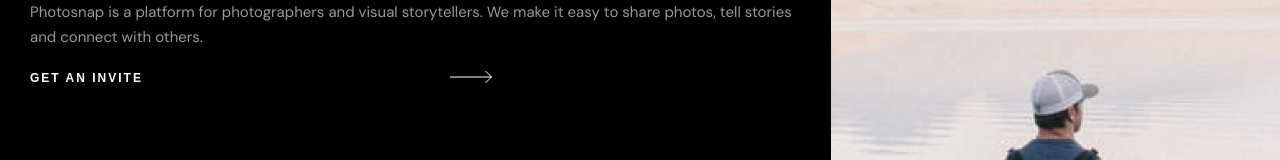
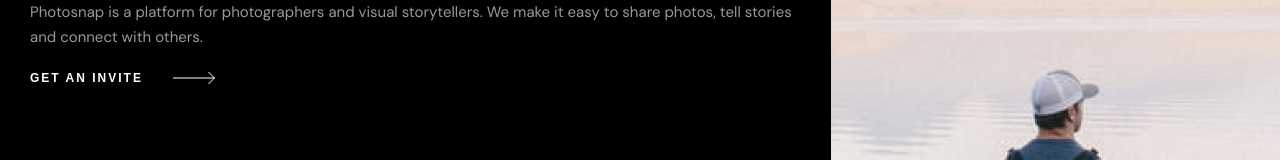
Before and after one commit to ding-09/photosnap, a React (Create React App) app: page / in a window 1280 px wide. Shown: the part 248-408 px from the top of the page. Built offline with nearby package versions, Linux system fonts and the light colour scheme; the HTML template or start-up script is replaced by a standard one.

Commit message:
fixed button styling issue

```diff
--- a/src/components/Footer/index.styled.js
+++ b/src/components/Footer/index.styled.js
@@ -89,6 +89,10 @@ export const StyledFooter = styled.footer`
       display: flex;
       flex-direction: column;
       justify-content: space-between;
+      align-items: flex-end;
+      button {
+        margin: 0;
+      }
     }
   }
 `;
--- a/src/components/Hero.styled.js
+++ b/src/components/Hero.styled.js
@@ -19,9 +19,6 @@ export const StyledHero = styled.section`
     p {
       margin: 2rem 0;
     }
-    button {
-      min-width: 60%;
-    }
   }
 
 `;
--- a/src/components/Home/index.styled.js
+++ b/src/components/Home/index.styled.js
@@ -19,6 +19,8 @@ export const StyledHome = styled.section`
     }
   }
 
+
+
   /* MEDIA QUERIES */
   @media (min-width: 768px) {
     .main-content > section {
@@ -31,4 +33,5 @@ export const StyledHome = styled.section`
       }
     }
   }
+
 `;
--- a/src/components/Stories/StoryCard.styled.js
+++ b/src/components/Stories/StoryCard.styled.js
@@ -27,5 +27,6 @@ export const StyledStoryCard = styled.article`
   }
   button {
     margin-top: 2rem;
+    justify-content: space-between;
   }
 `;
--- a/src/styles/Buttons.js
+++ b/src/styles/Buttons.js
@@ -5,8 +5,10 @@ const StyledArrowButton = styled.button`
   background-color: inherit;
   color: ${(props) => props.color};
   display: flex;
-  justify-content: space-between;
-  min-width: 75%;
+  align-items: center;
+  span {
+    margin-right: 3rem;
+  }
   svg {
     g {
       stroke: ${(props) => props.color};
@@ -17,7 +19,7 @@ const StyledArrowButton = styled.button`
 export const ArrowButton = ({ innerText, color }) => {
   return (
     <StyledArrowButton color={color}>
-      {innerText}
+      <span>{innerText}</span>
       <ArrowIcon />
     </StyledArrowButton>
   );
```
Also changed, not shown: 1 other file (tests, documents, lock files or other folders).
